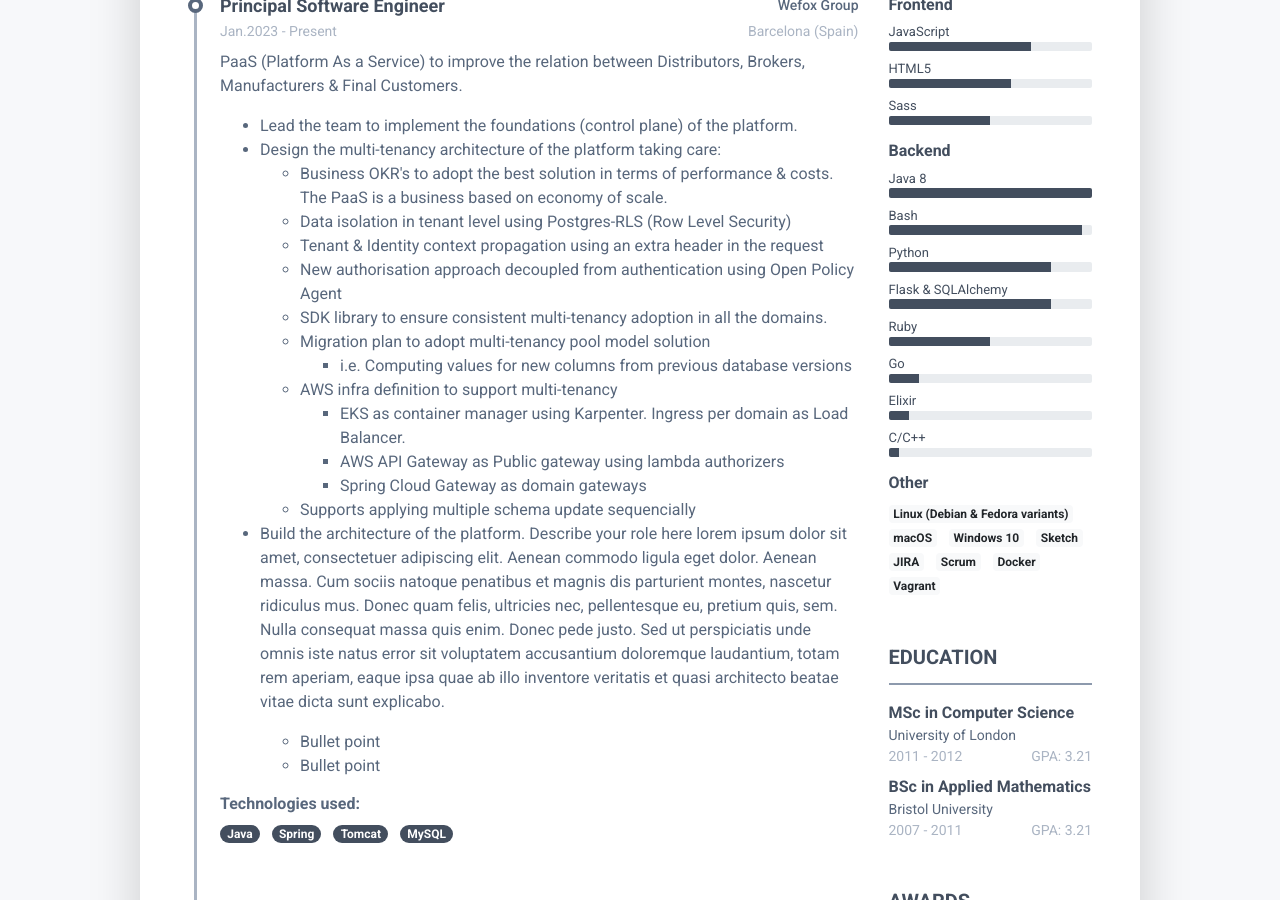
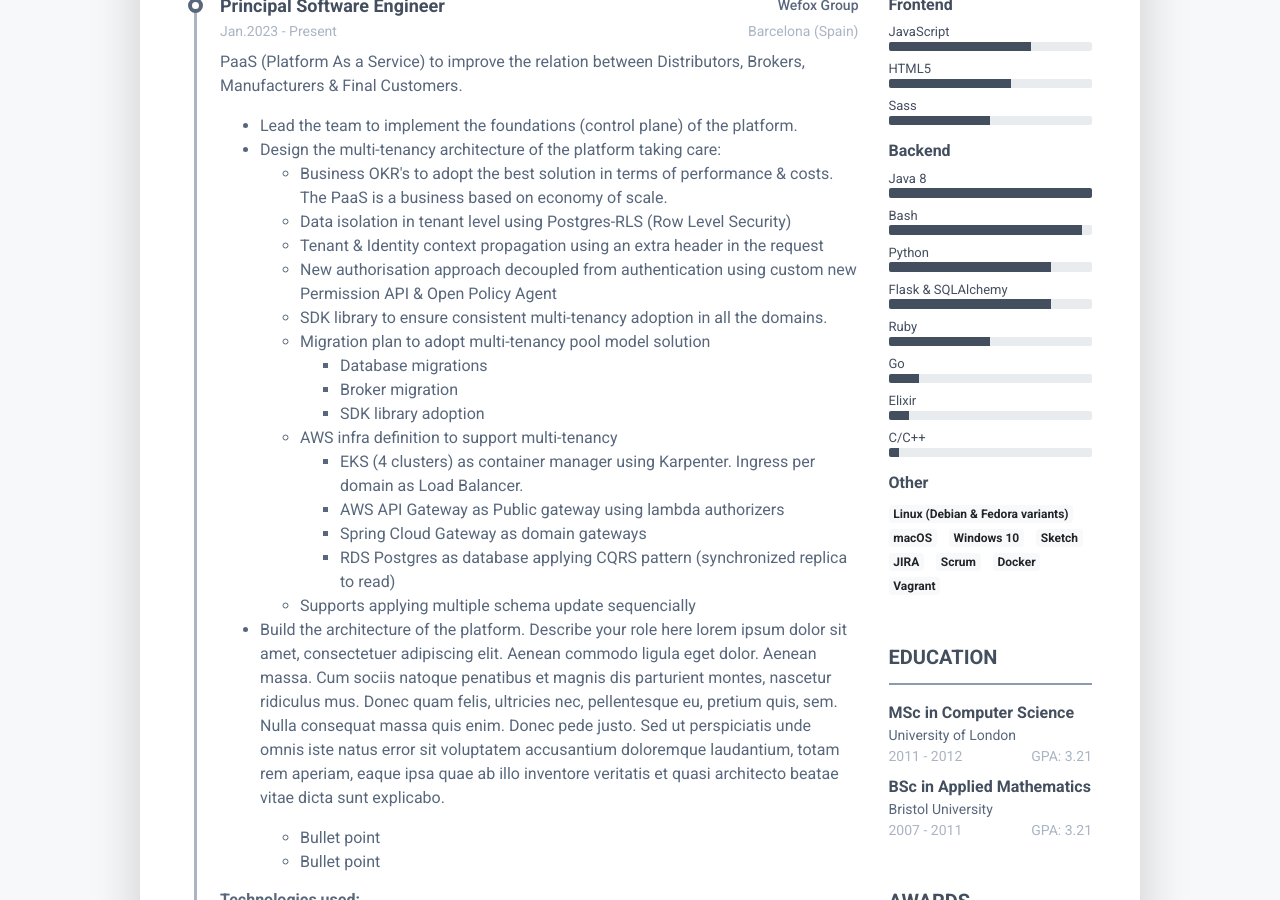
Before and after one commit to avall/avall.github.io, a Jekyll site: the page built from index.html, in a window 1280 px wide and 900 px high, scrolled down 807 px. Built offline with Jekyll 4.4.1, drawn with Linux system fonts in a browser that asks for light colours; nearby versions of some CDN libraries.

Commit message:
About Me

```diff
--- a/_data/data.yml
+++ b/_data/data.yml
@@ -49,17 +49,20 @@ history:
               <li>Business OKR's to adopt the best solution in terms of performance & costs. The PaaS is a business based on economy of scale.</li>
               <li>Data isolation in tenant level using Postgres-RLS (Row Level Security)</li>
               <li>Tenant & Identity context propagation using an extra header in the request</li>
-              <li>New authorisation approach decoupled from authentication using Open Policy Agent</li>
+              <li>New authorisation approach decoupled from authentication using custom new Permission API &  Open Policy Agent</li>
               <li>SDK library to ensure consistent multi-tenancy adoption in all the domains.</li>
               <li>Migration plan to adopt multi-tenancy pool model solution</li>
               <ul>
-                <li>i.e. Computing values for new columns from previous database versions</li>
+                <li>Database migrations</li>
+                <li>Broker migration</li>
+                <li>SDK library adoption</li>
               </ul>
               <li>AWS infra definition to support multi-tenancy</li>
               <ul>
-                <li>EKS as container manager using Karpenter. Ingress per domain as Load Balancer.</li>
+                <li>EKS (4 clusters) as container manager using Karpenter. Ingress per domain as Load Balancer.</li>
                 <li>AWS API Gateway as Public gateway using lambda authorizers</li>
                 <li>Spring Cloud Gateway as domain gateways</li>
+                <li>RDS Postgres as database applying CQRS pattern (synchronized replica to read)</li>
               </ul>
               <li>Supports applying multiple schema update sequencially</li>
             </ul>
```
